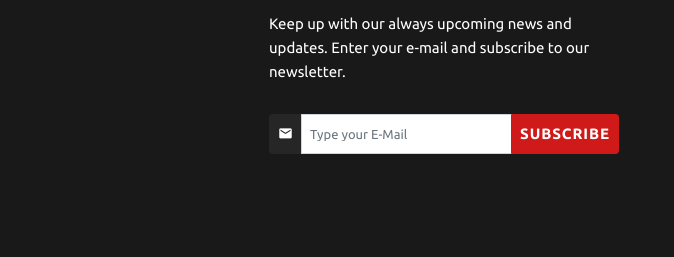
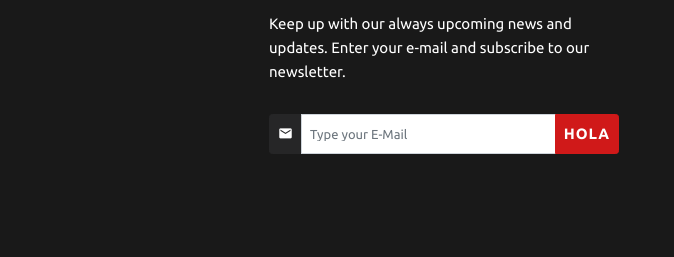
Before and after one commit to MarkGuevara26/hosting, a plain HTML site: page about-coach.html in a window 1280 px wide. Shown: the part 1959-2216 px from the top of the page, 606-1280 px from the left. Drawn offline with Linux system fonts and the light colour scheme; no server answers.

Commit message:
Update about-coach.html

```diff
--- a/about-coach.html
+++ b/about-coach.html
@@ -302,7 +302,7 @@
                               <div class="form-group">
                                 <div class="input-group input-group-sm"><span class="input-group-prepend"><span class="input-group-text input-group-icon"><span class="mdi mdi-email novi-icon"></span></span></span>
                                   <input class="form-control" placeholder="Type your E-Mail" type="email" name="email" data-constraints="@Required @Email"><span class="input-group-append">
-                                    <button class="btn btn-sm btn-danger" type="submit">Subscribe</button></span>
+                                    <button class="btn btn-sm btn-danger" type="submit">Hola</button></span>
                                 </div>
                               </div>
                               <div class="form-output" id="form-subscribe-footer"></div>
```
